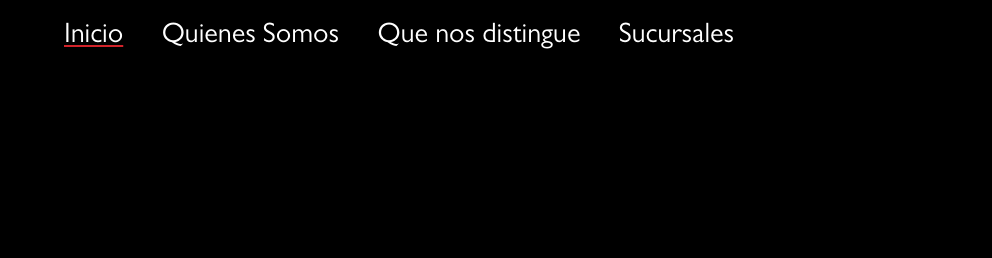
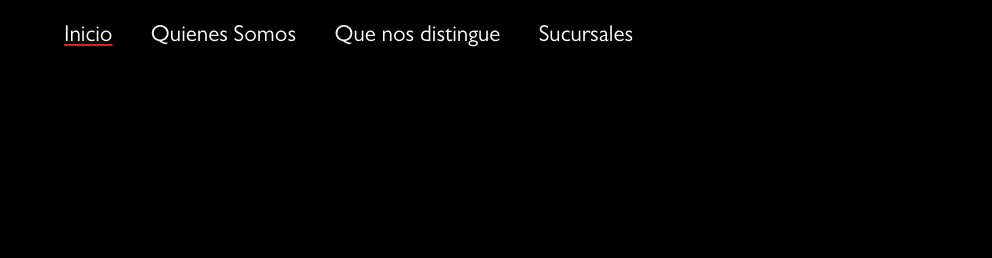
Before and after one commit to Margiee293/MG_Capacitacion, a plain HTML site: page index.html in a window 1280 px wide. Shown: the top 258 px of the page, 0-992 px from the left. Drawn offline with Linux system fonts and the light colour scheme; no server answers.

Commit message:
Correcion cargo admon

```diff
--- a/CSS/VENTAS/proceso_Ventas.css
+++ b/CSS/VENTAS/proceso_Ventas.css
@@ -95,7 +95,7 @@ body {
   font-weight: 400;
 
   /* 🔥 RESPONSIVE REAL */
-  font-size: clamp(1rem, 2.2vw, 2rem);
+  font-size: clamp(0.8rem, 1.8vw, 1.8rem);
 
   transition: all 0.2s ease;
 }
--- a/CSS/VENTAS/vendedor.css
+++ b/CSS/VENTAS/vendedor.css
@@ -95,7 +95,7 @@ body {
   font-weight: 400;
 
   /* 🔥 RESPONSIVE REAL */
-  font-size: clamp(1rem, 2.2vw, 2rem);
+  font-size: clamp(0.8rem, 1.8vw, 1.8rem);
 
   transition: all 0.2s ease;
 }
--- a/CSS/VENTAS/ventas.css
+++ b/CSS/VENTAS/ventas.css
@@ -96,7 +96,7 @@ body {
   font-weight: 400;
 
   /* 🔥 RESPONSIVE REAL */
-  font-size: clamp(1rem, 2.2vw, 2rem);
+  font-size: clamp(0.8rem, 1.8vw, 1.8rem);
 
   transition: all 0.2s ease;
 }
--- a/CSS/distincion.css
+++ b/CSS/distincion.css
@@ -92,7 +92,7 @@ body {
   font-weight: 400;
 
   /* 🔥 RESPONSIVE REAL */
-  font-size: clamp(1rem, 2.2vw, 2rem);
+  font-size: clamp(0.8rem, 1.8vw, 1.8rem);
 
   transition: all 0.2s ease;
 }
--- a/CSS/index.css
+++ b/CSS/index.css
@@ -98,7 +98,7 @@ body {
   font-weight: 400;
 
   /* 🔥 RESPONSIVE REAL */
-  font-size: clamp(1rem, 2.2vw, 2rem);
+  font-size: clamp(0.8rem, 1.8vw, 1.8rem);
 
   transition: all 0.2s ease;
 }
--- a/CSS/quienes_somos.css
+++ b/CSS/quienes_somos.css
@@ -90,7 +90,7 @@ body {
   font-weight: 400;
 
   /* 🔥 RESPONSIVE REAL */
-  font-size: clamp(1rem, 2.2vw, 2rem);
+  font-size: clamp(0.8rem, 1.8vw, 1.8rem);
 
   transition: all 0.2s ease;
 }
--- a/CSS/sucursales.css
+++ b/CSS/sucursales.css
@@ -101,7 +101,7 @@ body {
   font-weight: 400;
 
   /* 🔥 RESPONSIVE REAL */
-  font-size: clamp(1rem, 2.2vw, 2rem);
+  font-size: clamp(0.8rem, 1.8vw, 1.8rem);
 
   transition: all 0.2s ease;
 }
```
